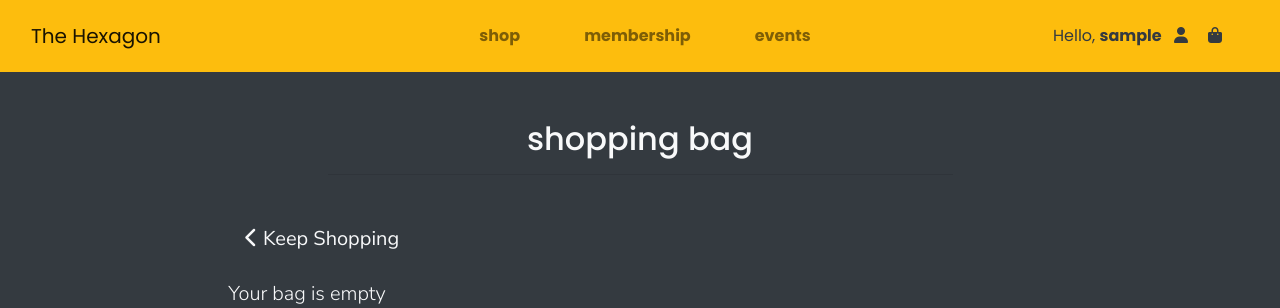
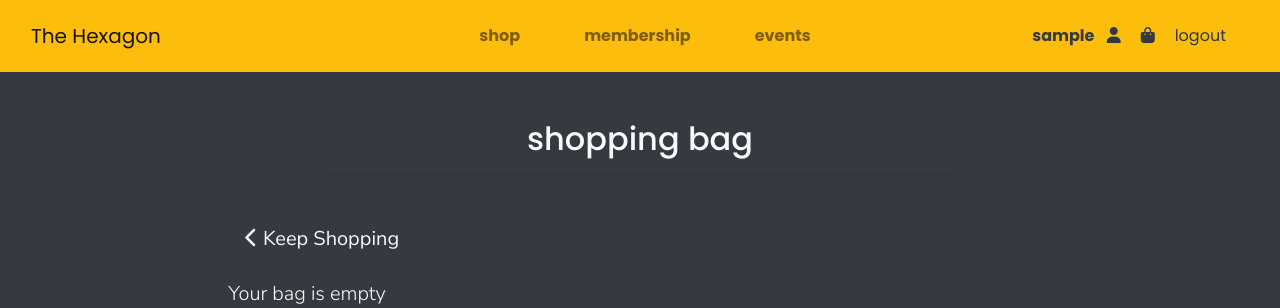
Before and after one commit to BonnieMcb/boardgame, a Django app: page /bag/ in a window 1280 px wide. Shown: the top 308 px of the page. Run offline with Django 3.2, Linux system fonts and the light colour scheme; the visitor is signed in with stand-in values (Sample User, id 1); some libraries are stand-ins or nearby versions.

Commit message:
Fix so that 'AnonymousUser' is not displayed in nav and added logout button.

```diff
--- a/templates/includes/navbar.html
+++ b/templates/includes/navbar.html
@@ -23,7 +23,9 @@
                     <li class="nav-item">
                         <a class="text-dark nav-link" href="{% url 'profile' %}">
                             <div class="">
-                                <span class="mr-2">Hello, <strong>{{ request.user }}</strong></span>
+                                {% if user.is_authenticated %}
+                                    <span class="mr-2"><strong>{{ request.user }}</strong></span>
+                                {% endif %}
                                 <i class="fas fa-user mr-1"></i>
                             </div>
                         </a>
@@ -38,6 +40,13 @@
                             </div>
                         </a>
                     </li>
+                    {% if user.is_authenticated %}
+                    <li class="nav-item">
+                        <a class="text-dark nav-link" href="{% url 'account_logout' %}">
+                            <div class="">logout</div>
+                        </a>
+                    </li>
+                    {% endif %}
                 </ul>
             </div>
         </div>
```
